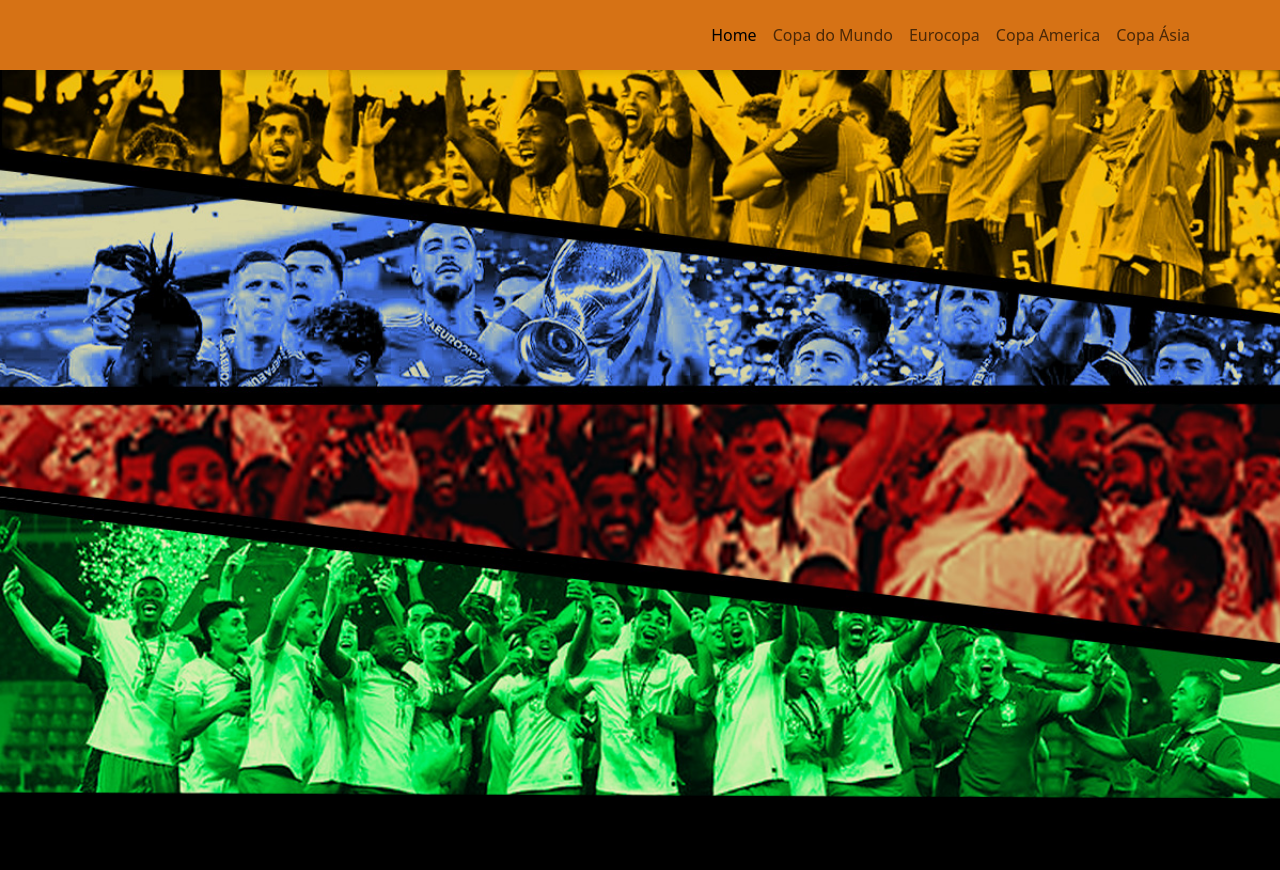
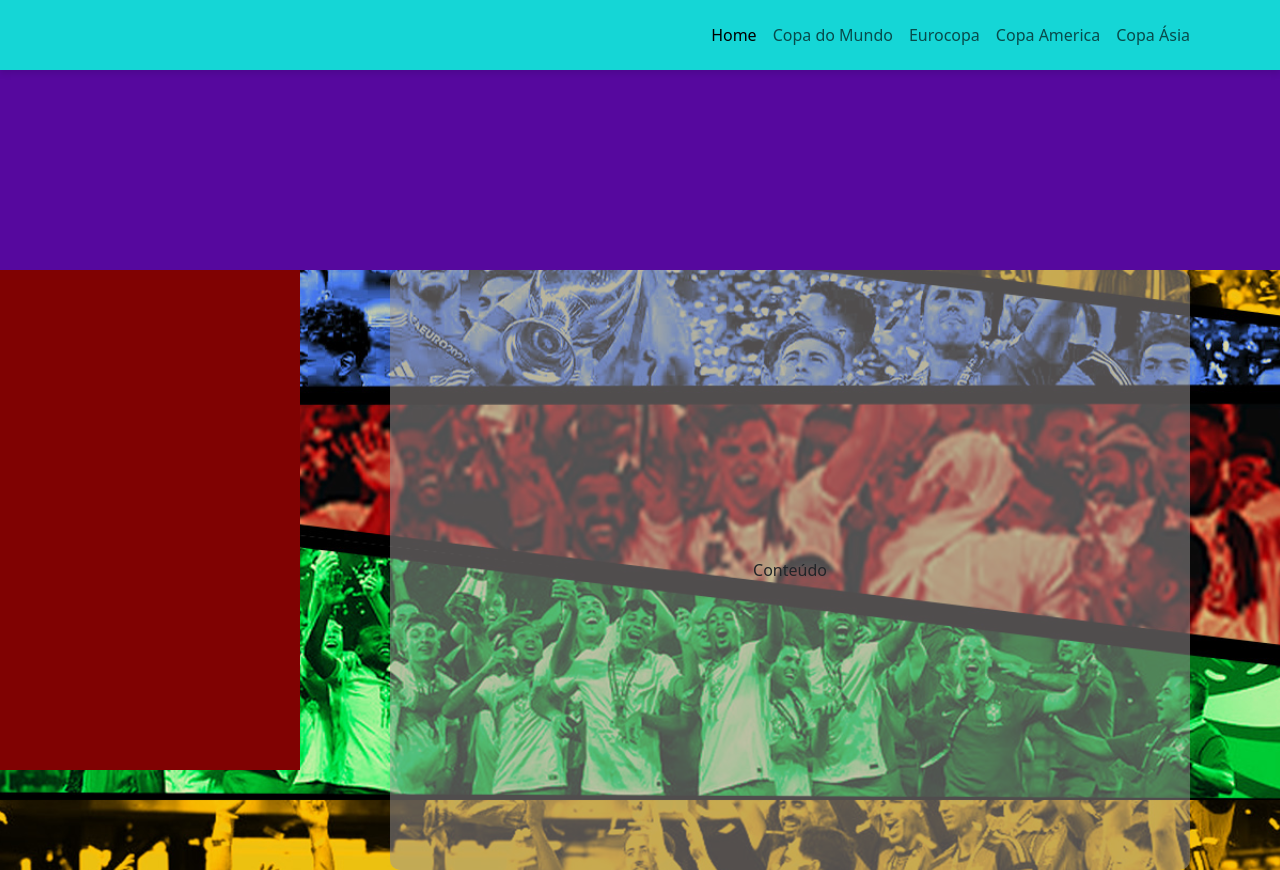
Before and after one commit to MrTonnyHilario/Projeto-interdisciplinar, a Spring app: page /copaamerica/argename in a window 1280 px wide. Before the commit the page ends 799 px from the top, so only its background shows below. Run offline with Thymeleaf, Linux system fonts and the light colour scheme; the template is opened without the code that fills it, so the values that code supplies are empty.

Commit message:
divisao das divs das paginas

```diff
--- a/src/main/resources/templates/copaamerica/america.css
+++ b/src/main/resources/templates/copaamerica/america.css
@@ -27,37 +27,16 @@ body{
     text-shadow: 0 2px 4px rgba(0, 0, 0, 0.4);
 }
 
-.bloco {
-    width: 100%;
-    height: 200px;
-    border: 1px solid rgba(255, 255, 255, 0.4);
-    box-sizing: border-box;
-    border-radius: 10px;
-    display: flex;
-    align-items: center;
-    justify-content: center;
-}
 
-.bloco h2 {
-    margin: 0;
-    color: #fff;
-    font-size: 1.5rem;
-}
 
-.meu-cadastro{
-    background-color: rgb(44, 62, 80, 0.7);
-    border-radius: 15px;
-    box-shadow: 0 4px 15px rgba(0, 0, 0, 0.2);
-    transition: transform 0.3s ease;
-    width: 400px;
-    height: auto !important;
-   margin-top: 300px;
 
-}
+
+
 .my-custom-navbar {
-    background-color: #d67215; /* Azul escuro moderno */
+    background-color: #15d6d6; /* Azul escuro moderno */
     padding: 15px 0;
     box-shadow: 0 4px 6px rgba(0, 0, 0, 0.1);
+
 }
 
 
@@ -76,3 +55,31 @@ body{
 .custom-toggler {
     border-color: rgba(255, 255, 255, 0.5) !important;
 }
+
+#his{
+    width:100%;
+    height: 200px;
+    background-color: #56089e;
+}
+
+#ano{
+    width: 300px;
+    height: 500px;
+    background-color: #800202;
+    position: fixed;
+}
+
+.bloco {
+    width: 800px; /* Pode aumentar para testar; ele crescerá uniformemente para os dois lados */
+    max-width: calc(100% - 340px); /* Garante que ele nunca vai encostar ou sobrepor a div #ano (300px + 40px de folga) */
+    height: 600px;
+    background-color: rgba(156, 151, 151, 0.514);
+    box-sizing: border-box;
+    border-radius: 10px;
+    display: flex;
+    align-items: center;
+    justify-content: center;
+
+    /* As propriedades abaixo resolvem o problema: */
+    margin-left: calc(300px + (100% - 300px - 800px) / 2);
+}
--- a/src/main/resources/templates/copaamerica/argename.html
+++ b/src/main/resources/templates/copaamerica/argename.html
@@ -25,7 +25,7 @@
         <div class="collapse navbar-collapse" id="navbarNav">
             <ul class="navbar-nav ms-auto">
                 <li class="nav-item">
-                    <a class="nav-link nav-link-custom active" aria-current="page" href="./incial.html">Home</a>
+                    <a class="nav-link nav-link-custom active" aria-current="page" href="#">Home</a>
                 </li>
                 <li class="nav-item">
                     <a class="nav-link nav-link-custom" href="#">Copa do Mundo</a>
@@ -43,6 +43,11 @@
         </div>
     </div>
 </nav>
+<div id="his"></div>
+<div id="ano"></div>
+
+    <div class="bloco">Conteúdo</div>
 
 
+</body>
     </body>
--- a/src/main/resources/templates/copaamerica/braame.html
+++ b/src/main/resources/templates/copaamerica/braame.html
@@ -43,6 +43,11 @@
         </div>
     </div>
 </nav>
+<div id="his"></div>
+<div id="ano"></div>
+
+    <div class="bloco">Conteúdo</div>
+
 
 
     </body>
--- a/src/main/resources/templates/copaamerica/chileame.html
+++ b/src/main/resources/templates/copaamerica/chileame.html
@@ -43,6 +43,11 @@
         </div>
     </div>
 </nav>
+<div id="his"></div>
+<div id="ano"></div>
+
+    <div class="bloco">Conteúdo</div>
+
 
 
     </body>
--- a/src/main/resources/templates/copaamerica/uruame.html
+++ b/src/main/resources/templates/copaamerica/uruame.html
@@ -44,5 +44,11 @@
     </div>
 </nav>
 
+<div id="his"></div>
+<div id="ano"></div>
+
+    <div class="bloco">Conteúdo</div>
+
+
 
     </body>
--- a/src/main/resources/templates/copamundo/alecopa.html
+++ b/src/main/resources/templates/copamundo/alecopa.html
@@ -44,5 +44,10 @@
     </div>
 </nav>
 
+<div id="his"></div>
+<div id="ano"></div>
+
+    <div class="bloco">Conteúdo</div>
+
 
     </body>
--- a/src/main/resources/templates/copamundo/argencopa.html
+++ b/src/main/resources/templates/copamundo/argencopa.html
@@ -44,5 +44,10 @@
     </div>
 </nav>
 
+<div id="his"></div>
+<div id="ano"></div>
+
+    <div class="bloco">Conteúdo</div>
+
 
     </body>
--- a/src/main/resources/templates/copamundo/bramun.html
+++ b/src/main/resources/templates/copamundo/bramun.html
@@ -43,6 +43,11 @@
         </div>
     </div>
 </nav>
+<div id="his"></div>
+<div id="ano"></div>
+
+    <div class="bloco">Conteúdo</div>
+
 
 
     </body>
--- a/src/main/resources/templates/copamundo/itacopa.html
+++ b/src/main/resources/templates/copamundo/itacopa.html
@@ -44,5 +44,10 @@
     </div>
 </nav>
 
+<div id="his"></div>
+<div id="ano"></div>
+
+    <div class="bloco">Conteúdo</div>
+
 
     </body>
--- a/src/main/resources/templates/eurocopa/aleeuro.html
+++ b/src/main/resources/templates/eurocopa/aleeuro.html
@@ -43,6 +43,11 @@
         </div>
     </div>
 </nav>
+<div id="his"></div>
+<div id="ano"></div>
+
+    <div class="bloco">Conteúdo</div>
+
 
 
     </body>
--- a/src/main/resources/templates/eurocopa/espaeuro.html
+++ b/src/main/resources/templates/eurocopa/espaeuro.html
@@ -43,6 +43,11 @@
         </div>
     </div>
 </nav>
+<div id="his"></div>
+<div id="ano"></div>
+
+    <div class="bloco">Conteúdo</div>
+
 
 
     </body>
--- a/src/main/resources/templates/eurocopa/franeuro.html
+++ b/src/main/resources/templates/eurocopa/franeuro.html
@@ -44,5 +44,10 @@
     </div>
 </nav>
 
+<div id="his"></div>
+<div id="ano"></div>
+
+    <div class="bloco">Conteúdo</div>
+
 
     </body>
--- a/src/main/resources/templates/eurocopa/itaeuro.html
+++ b/src/main/resources/templates/eurocopa/itaeuro.html
@@ -43,6 +43,11 @@
         </div>
     </div>
 </nav>
+<div id="his"></div>
+<div id="ano"></div>
+
+    <div class="bloco">Conteúdo</div>
+
 
 
     </body>
```
Also changed, not shown: src/main/resources/templates/copamundo/copa.css (+28 -28 lines), src/main/resources/templates/eurocopa/euro.css (+26 -28 lines), src/main/resources/templates/incial.html (+1 -36 lines).
